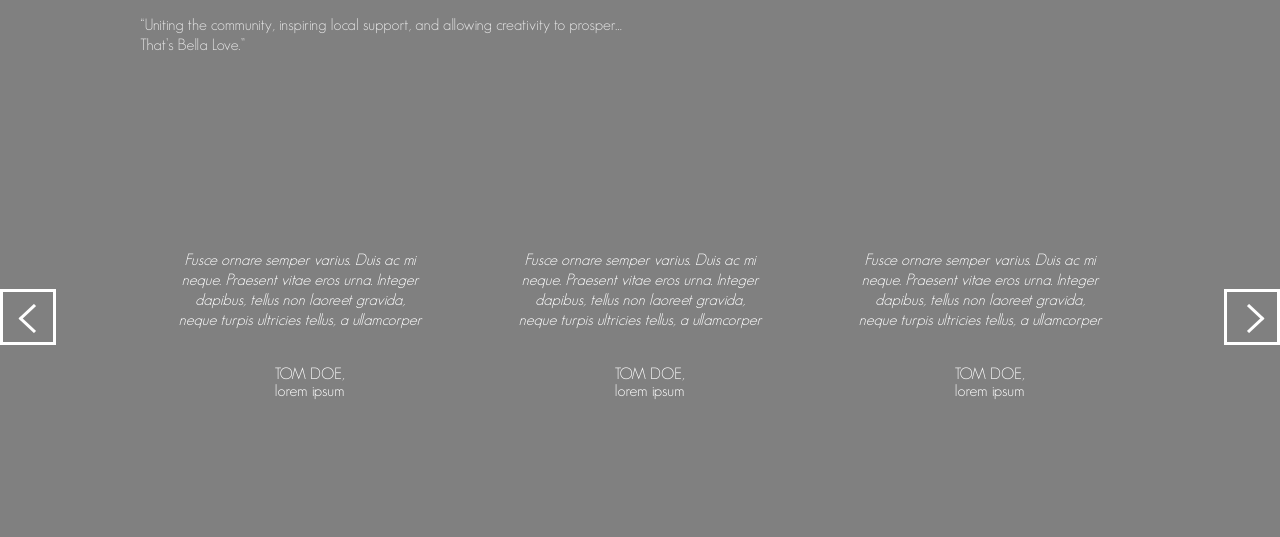
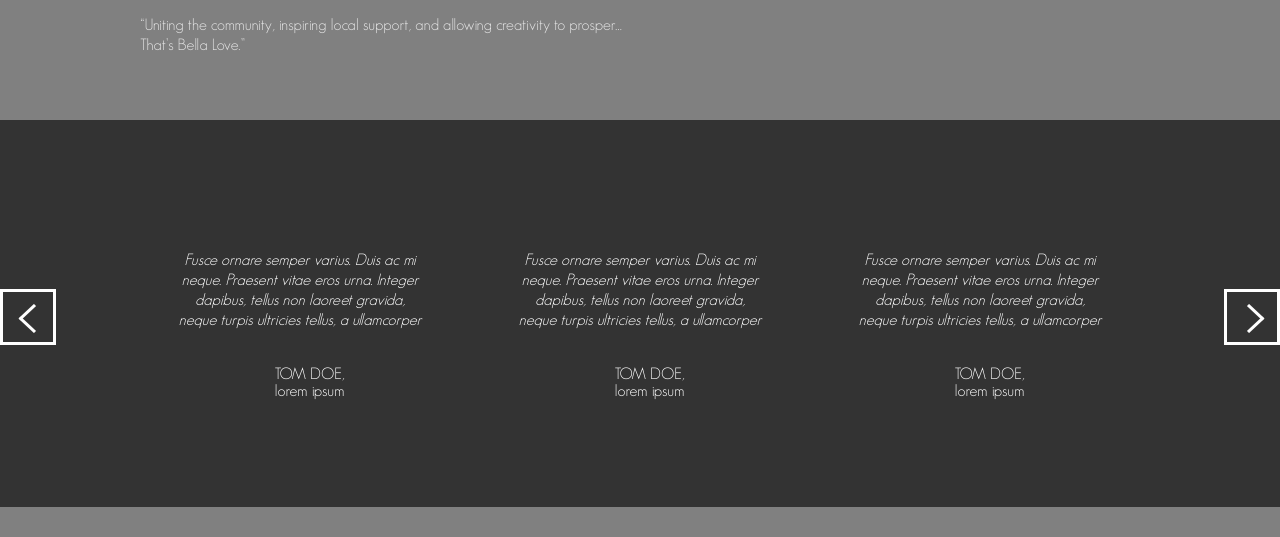
Before and after one commit to bellalove/charlotte, a plain HTML site: page index.html in a window 1280 px wide. Shown: the part 4440-4977 px from the top of the page. Drawn offline with nearby package versions, Linux system fonts and the light colour scheme.

Commit message:
testimonial background

```diff
--- a/styles/style.css
+++ b/styles/style.css
@@ -759,7 +759,7 @@ a.btn_load_more:hover {
 #testimonials .parallax_effect {
 	position:relative;
 	padding:84px 0 65px;
-	background-image: url(../images/testimonials_bg.jpg);
+  background: #333;
 }
 #testimonials .parallax_effect .container {
 	position:relative;
```
